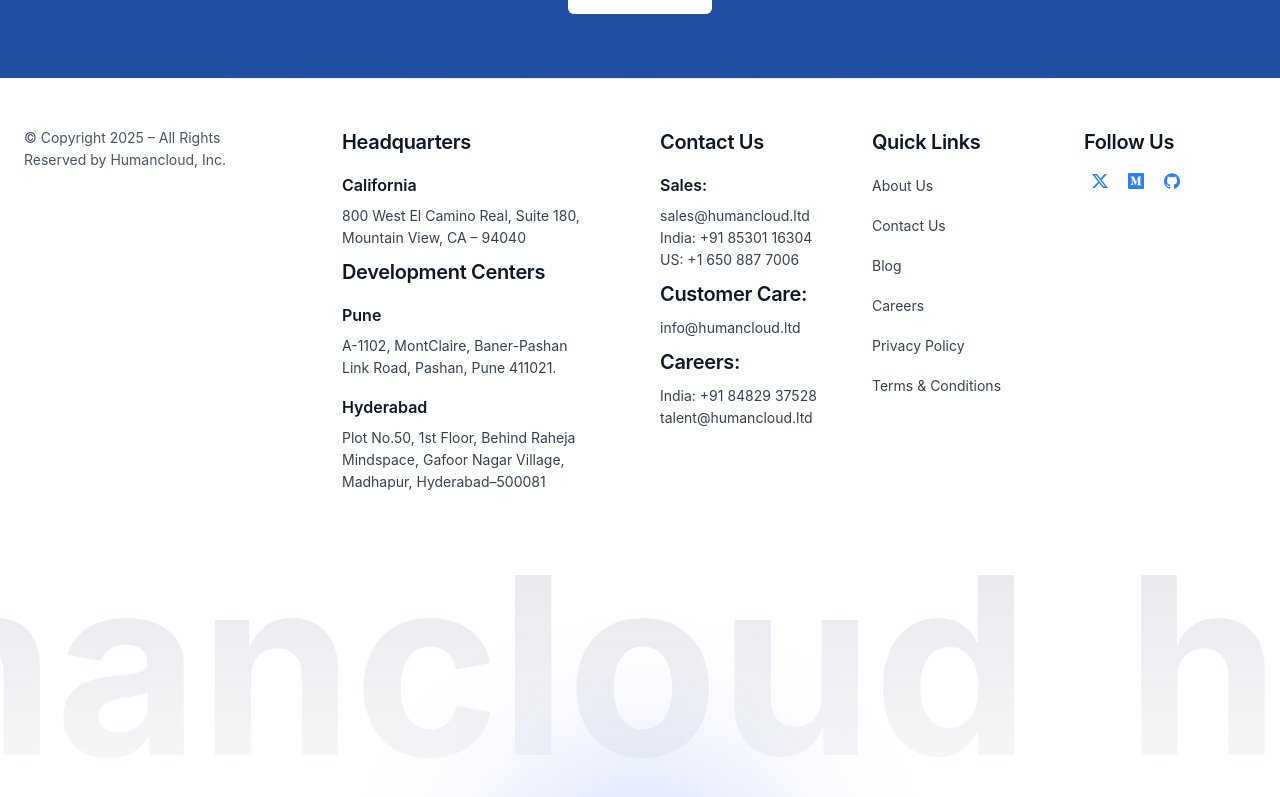
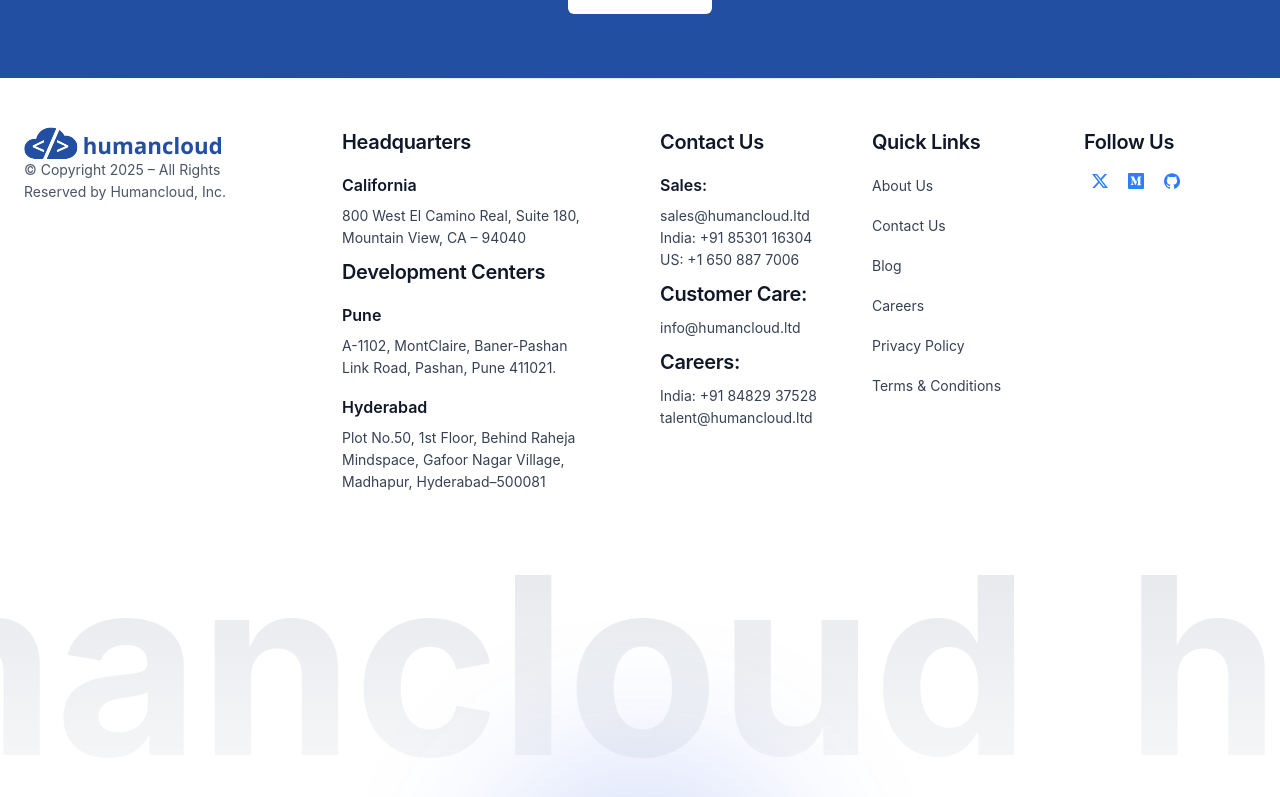
Before and after one commit to pavanbarlahc/hc-website, a Next.js app: page /About in a window 1280 px wide. Shown: the part 3627-4424 px from the top of the page. Built offline with nearby package versions, Linux system fonts and the light colour scheme.

Commit message:
footer section improved

```diff
--- a/src/components/Footer.tsx
+++ b/src/components/Footer.tsx
@@ -1,5 +1,5 @@
 import { FaFacebookF, FaInstagram, FaLinkedinIn } from "react-icons/fa"; // Assuming you use react-icons
-import logoMirage from "@/images/logos/footerLogo.png";
+import logoMirage from "@/images/logos/navLogo.svg";
 import Image from "next/image";
 import { FadeIn } from "./FadeIn";
 import Link from "next/link";
@@ -109,7 +109,15 @@
             >
               {/* 1st block */}
               <div className=" sm:col-span-12 lg:col-span-3">
-                <div>{/* <Logo /> */}</div>
+                <a href="#" className="">
+                  <span className="sr-only">Your Company</span>
+                  <Image
+                    src={logoMirage}
+                    alt="Company Logo"
+                    className="h-8 w-auto"
+                    unoptimized
+                  />
+                </a>
                 <div className="text-sm text-gray-600">
                   <p>&copy; Copyright 2025 – All Rights</p>
                   <p>Reserved by Humancloud, Inc.</p>
```
